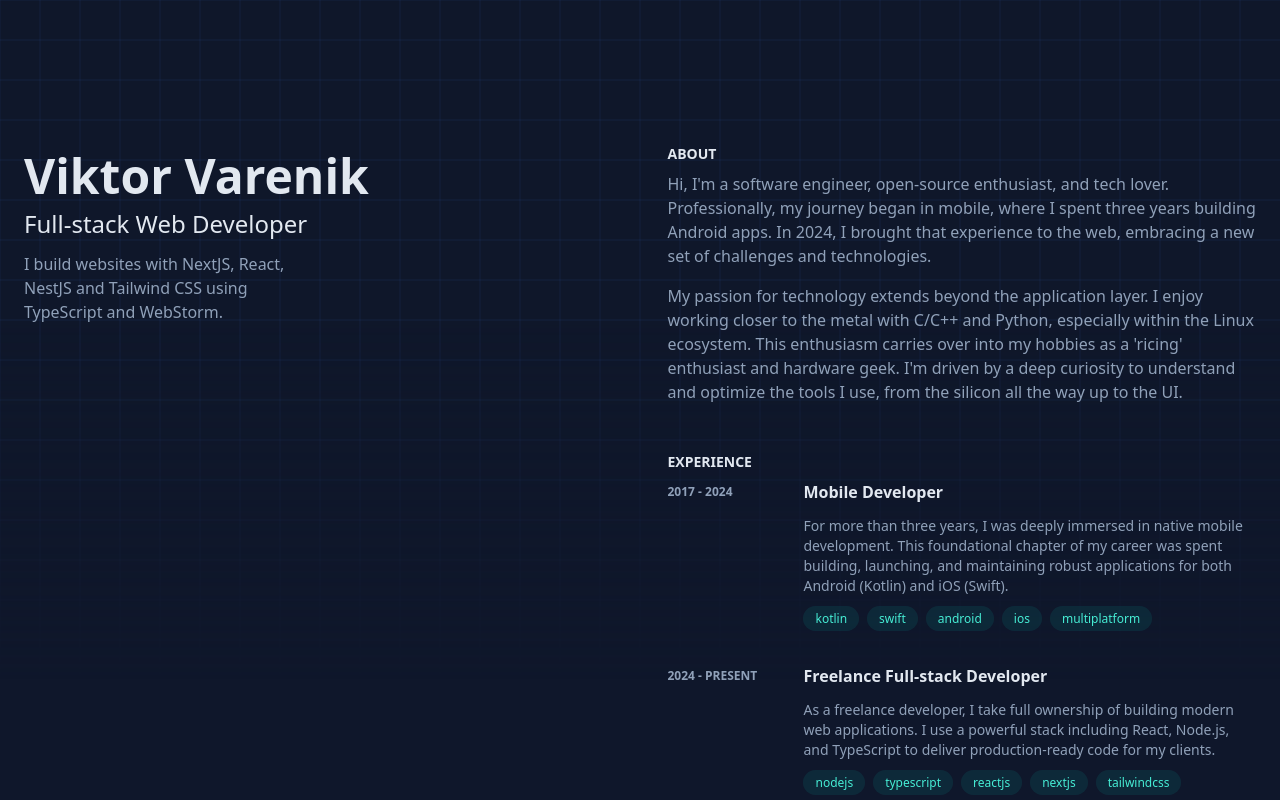
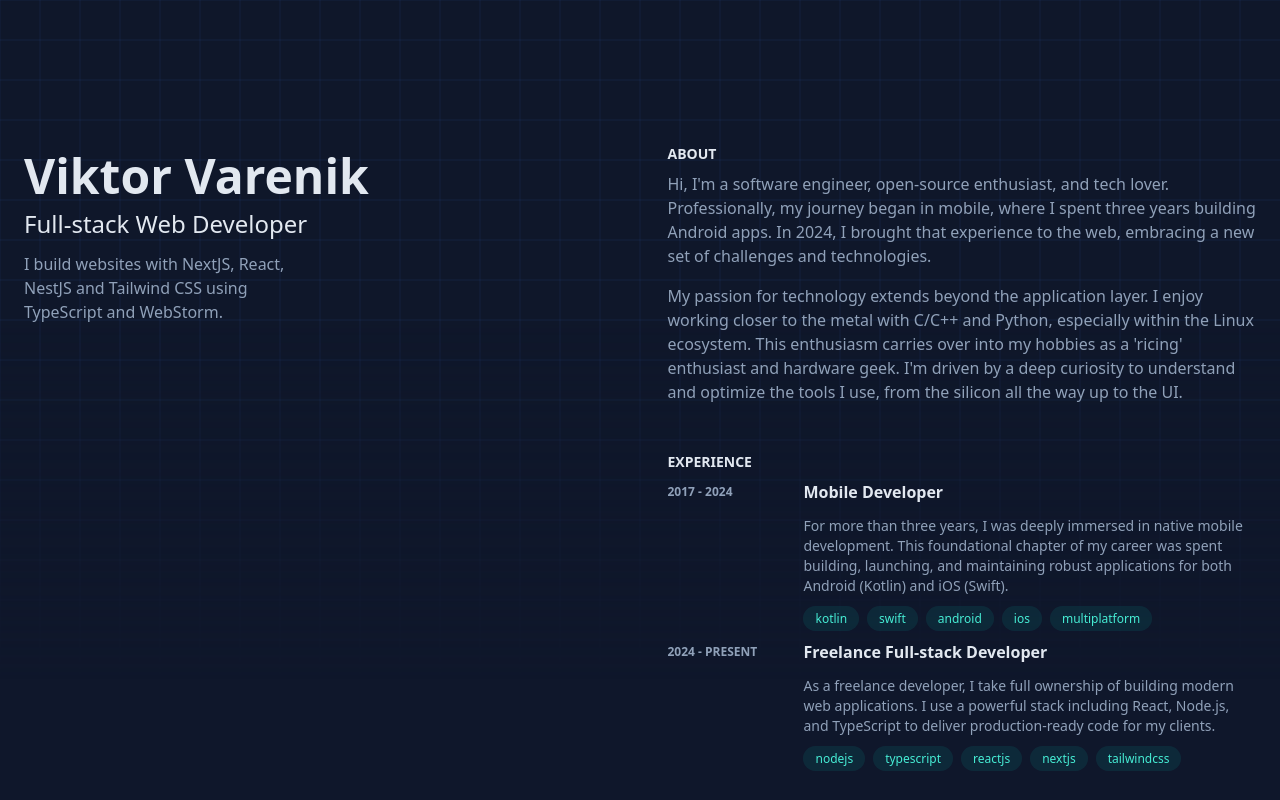
Before and after one commit to kotleni/kotleni.github.io, a Next.js app: page / in a window 1280 px wide. Shown: the top 800 px of the page. Built offline with nearby package versions, Linux system fonts and the light colour scheme.

Commit message:
chore: hover effect for project card

```diff
--- a/src/components/experience-card.tsx
+++ b/src/components/experience-card.tsx
@@ -8,7 +8,7 @@ export interface ExperienceCardProps {
 
 export function ExperienceCard(props: ExperienceCardProps) {
     return (
-        <div className="flex flex-col md:flex-row md:gap-2 mb-6">
+        <div className="flex flex-col md:flex-row md:gap-2 md:p-4 md:rounded-md md:transition-all md:hover:bg-slate-800/50 md:group-hover/list:opacity-50">
             <span className="md:w-32 flex-shrink-0">
                 <p className="text-xs font-bold uppercase mt-1">
                     {props.startDate} - {props.endDate}
```
